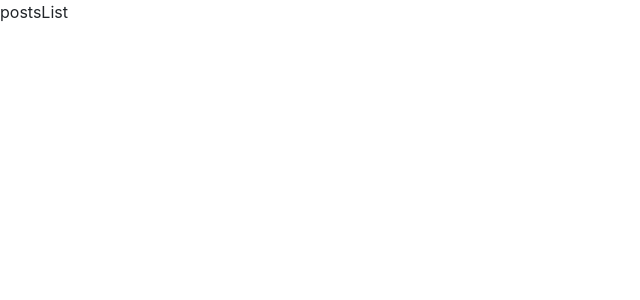
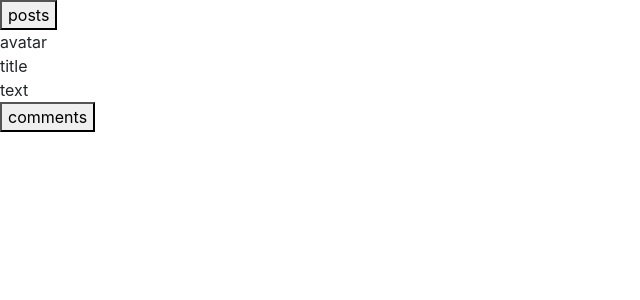
Before and after one commit to looo89/mitra-soft-test, a React (Create React App) app: page / in a window 1280 px wide. Shown: the top 300 px of the page, without its empty margins (0-640 px from the left). Built offline with nearby package versions, Linux system fonts and the light colour scheme.

Commit message:
add saga

```diff
--- a/package.json
+++ b/package.json
@@ -3,7 +3,6 @@
   "version": "0.1.0",
   "private": true,
   "dependencies": {
-    "@reduxjs/toolkit": "^1.9.5",
     "@testing-library/jest-dom": "^5.16.5",
     "@testing-library/react": "^13.4.0",
     "@testing-library/user-event": "^13.5.0",
@@ -15,6 +14,7 @@
     "react-router-dom": "^6.11.2",
     "react-scripts": "5.0.1",
     "redux": "^4.2.1",
+    "redux-saga": "^1.2.3",
     "web-vitals": "^2.1.4"
   },
   "scripts": {
--- /dev/null
+++ b/src/components/Comment/index.js
@@ -0,0 +1,12 @@
+import React from "react";
+
+const Comment = ()=> {
+  return (
+    <div>
+        <div>email</div>
+        <div>text</div>
+    </div>
+  );
+}
+
+export default Comment
--- a/src/components/Post/index.jsx
+++ b/src/components/Post/index.jsx
@@ -0,0 +1,20 @@
+import React, { useState } from "react";
+import Comment from "../Comment";
+
+const Post = ()=> {
+
+    const [isShowComments, setIsShowComments] = useState(false)
+
+  return (
+    <div>
+        <div>avatar</div>
+        <div>title</div>
+        <div>text</div>
+        <button onClick={()=>setIsShowComments(!isShowComments)}>comments</button>
+        {isShowComments && <Comment/>}
+
+    </div>
+  );
+}
+
+export default Post
--- a/src/pages/postsList/index.jsx
+++ b/src/pages/postsList/index.jsx
@@ -1,9 +1,17 @@
 import React from "react";
+import Post from "../../components/Post";
+import { useDispatch, useSelector } from "react-redux";
+import { fetchPosts } from "../../store/postsReducer";
 
 const PostsList = ()=> {
+    const dispatch = useDispatch()
+    const posts = useSelector(state => state.postsReducer.posts)
+
+    console.log(111, posts)
   return (
     <div>
-     postsList
+        <button  onClick={() => dispatch(fetchPosts())}>posts</button>
+     <Post/>
     </div>
   );
 }
--- /dev/null
+++ b/src/store/postsReducer.js
@@ -0,0 +1,16 @@
+const defaultState = {
+    posts: []
+}
+
+export const FETCH_POSTS = "FETCH_POSTS"
+export const SET_POSTS = "SET_POSTS"
+
+export default function postsReducer(state = defaultState, action) {
+    switch(action.type) {
+        case SET_POSTS:
+            return {...state, posts: action.payload}
+    }
+    return state
+}
+export const fetchPosts = () => ({type: FETCH_POSTS})
+export const setPosts = payload => ({type: SET_POSTS, payload})
--- /dev/null
+++ b/src/store/saga/index.js
@@ -0,0 +1,6 @@
+import {all} from "redux-saga/effects"
+import { postWatcher } from "./postSaga"
+
+export function* rootWatcher() {
+    yield all([postWatcher()])
+}
--- /dev/null
+++ b/src/store/saga/postSaga.js
@@ -0,0 +1,15 @@
+import {put, takeEvery, call} from "redux-saga/effects"
+import { postAPI } from "../../api"
+import { FETCH_POSTS, setPosts } from "../postsReducer"
+
+
+const fetchPostsFromApi = () => fetch('https://jsonplaceholder.typicode.com/posts')
+function* fetchPostWorker() {
+    const data = yield call(fetchPostsFromApi)
+    const json = yield call(() => new Promise(res => res(data.json())))
+    yield put(setPosts(json))
+}
+
+export function* postWatcher() {
+    yield takeEvery(FETCH_POSTS, fetchPostWorker)
+}
--- a/src/store/store.js
+++ b/src/store/store.js
@@ -1,10 +1,15 @@
-import { combineReducers} from "redux";
+import {applyMiddleware, combineReducers, createStore} from "redux";
+import createSagaMiddleware from 'redux-saga'
 
-import { configureStore } from "@reduxjs/toolkit";
+import postsReducer from "./postsReducer"
+import { rootWatcher } from "./saga";
+
+const sagaMiddleware = createSagaMiddleware()
 
 const rootReducer = combineReducers({
-  });
+    postsReducer
+})
 
-export const store = configureStore({
-    reducer: rootReducer
-})
+export const store = createStore(rootReducer, applyMiddleware(sagaMiddleware))
+
+sagaMiddleware.run(rootWatcher)
```
Also changed, not shown: 1 other file (tests, documents, lock files or other folders).
